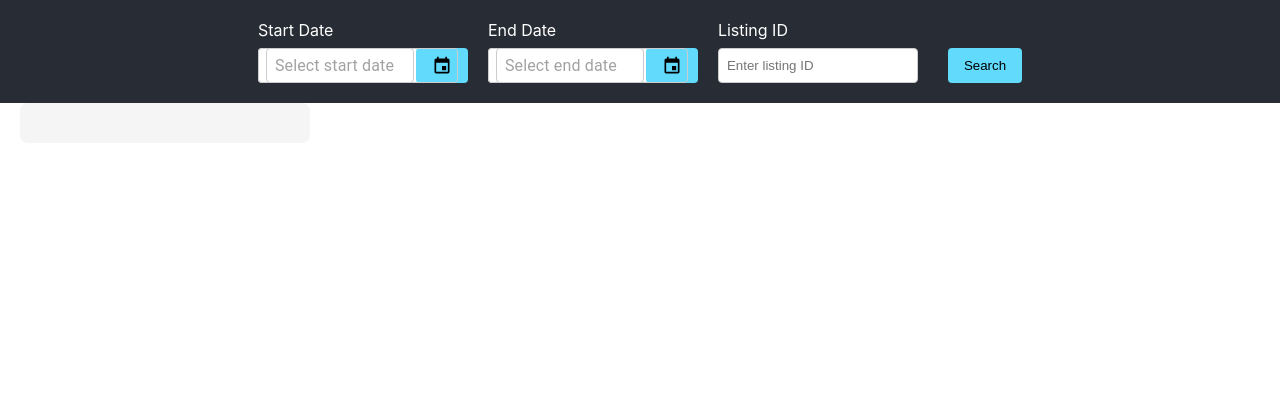
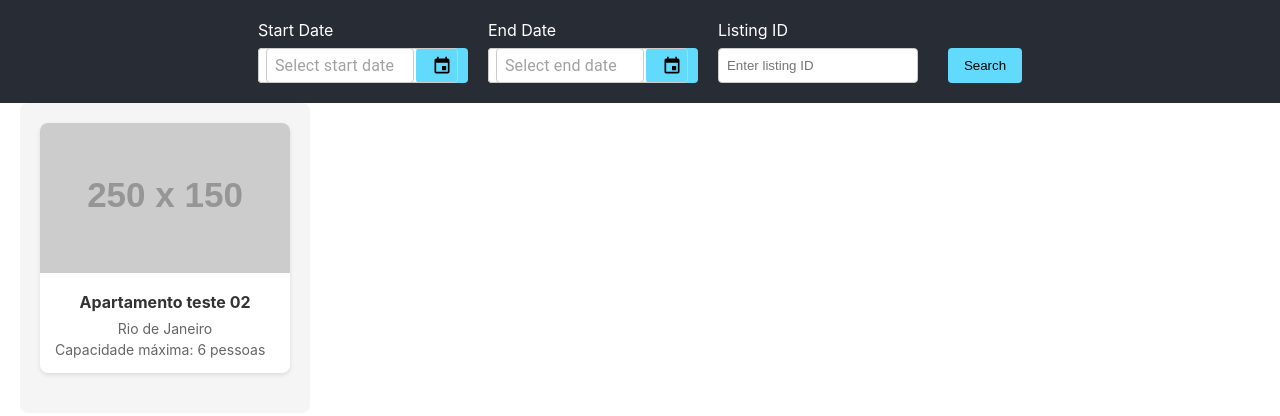
Before and after one commit to jotage-96/owner-report, a React (Create React App) app: page / in a window 1280 px wide. Shown: the top 416 px of the page. Built offline with nearby package versions, Linux system fonts and the light colour scheme; no server answers.

Commit message:
Novo painel lateral com foto/info do listing adicionado e graficos centralizados

```diff
--- a/src/App.js
+++ b/src/App.js
@@ -12,6 +12,7 @@ import GroupedBarChart from './components/GroupedBarChart';
 import AverageDailyRate from './components/AverageDailyRate';
 import AverageTicket from './components/AverageTicket';
 import apiService from './services/apiService';
+import StatsContainer from './components/StatsContainer';
 
 function App() {
   const [formData, setFormData] = useState({
@@ -229,21 +230,24 @@ function App() {
             </button>
           </div>
 
-          <div style={{ position: 'relative' }}>
+          <div style={{
+            display: 'flex',
+            position: 'relative',
+            paddingLeft: '290px'  // Espaço para o StatsContainer
+          }}>
             <div style={{
               position: 'absolute',
               left: '20px',
               top: '0',
-              bottom: '0',
-              width: '250px',
-              backgroundColor: '#f5f5f5',
-              borderRadius: '8px',
-              padding: '20px',
+              width: '250px'
             }}>
-              {/* Aqui irão os cartões de estatísticas */}
+              <StatsContainer />
             </div>
 
-            <div style={{ marginLeft: '290px' }}>
+            <div style={{
+              width: '800px',
+              margin: '0 auto'  // Centraliza os gráficos
+            }}>
               {cancellations && <CancellationsByMonth reservations={cancellations} />}
               {reservations && (
                 <>
--- /dev/null
+++ b/src/components/ListingCard.js
@@ -0,0 +1,58 @@
+import React from 'react';
+
+const ListingCard = () => {
+  // Dados mocados
+  const mockListing = {
+    title: "Apartamento teste 02",
+    state: "Rio de Janeiro",
+    maxCapacity: 6,
+    imageUrl: "https://placehold.co/250x150" // placeholder temporário
+  };
+
+  return (
+    <div style={{
+      backgroundColor: 'white',
+      borderRadius: '8px',
+      overflow: 'hidden',
+      boxShadow: '0 2px 4px rgba(0,0,0,0.1)',
+      marginBottom: '20px'
+    }}>
+      <img
+        src={mockListing.imageUrl}
+        alt={mockListing.title}
+        style={{
+          width: '100%',
+          height: '150px',
+          objectFit: 'cover'
+        }}
+      />
+      <div style={{ padding: '15px' }}>
+        <h3 style={{
+          margin: '0 0 8px 0',
+          fontSize: '16px',
+          fontWeight: 'bold',
+          color: '#333'
+        }}>
+          {mockListing.title}
+        </h3>
+        <div style={{
+          fontSize: '14px',
+          color: '#666',
+          marginBottom: '4px'
+        }}>
+          {mockListing.state}
+        </div>
+        <div style={{
+          fontSize: '14px',
+          color: '#666',
+          display: 'flex',
+          alignItems: 'center'
+        }}>
+          <span>Capacidade máxima: {mockListing.maxCapacity} pessoas</span>
+        </div>
+      </div>
+    </div>
+  );
+};
+
+export default ListingCard;
--- /dev/null
+++ b/src/components/StatsContainer.js
@@ -0,0 +1,20 @@
+import React from 'react';
+import ListingCard from './ListingCard';
+
+const StatsContainer = () => {
+  return (
+    <div style={{
+      width: '250px',
+      padding: '20px',
+      backgroundColor: '#f5f5f5',
+      borderRadius: '8px',
+      marginRight: '20px',
+      height: 'fit-content'
+    }}>
+      <ListingCard />
+      {/* Outros cards de estatísticas virão aqui depois */}
+    </div>
+  );
+};
+
+export default StatsContainer;
```
